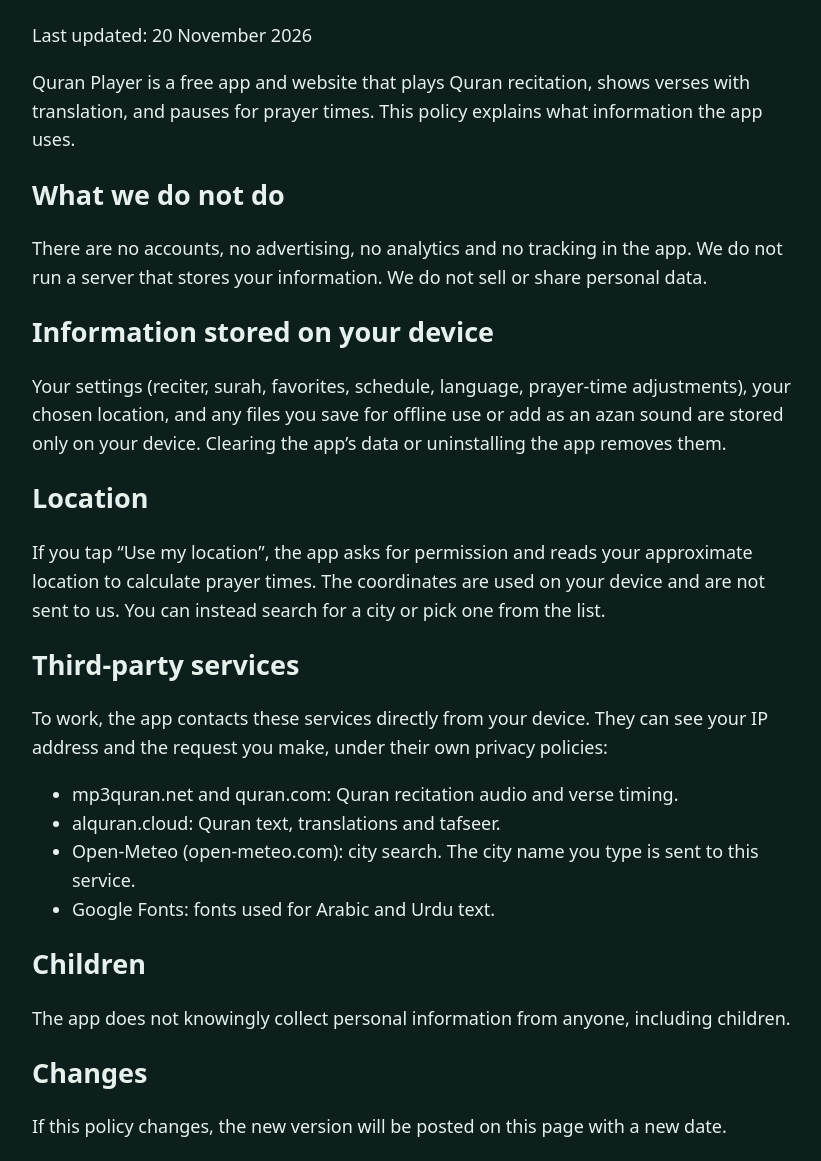
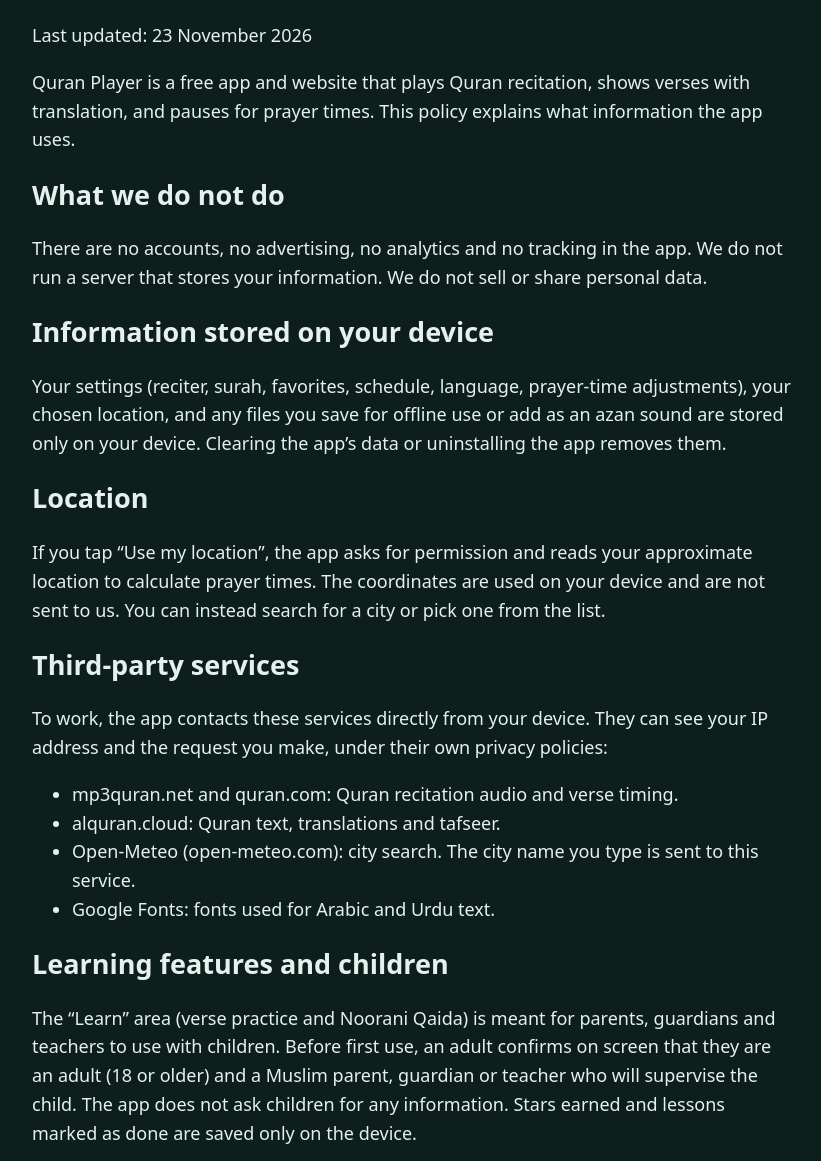
Before and after one commit to majeed-creator/QURAN-RECITATION-, a plain HTML site: page privacy.html in a window 1280 px wide. Shown: the part 98-1259 px from the top of the page, without its empty margins (228-1049 px from the left). Drawn offline with Linux system fonts and the light colour scheme.

Commit message:
Add files via upload

```diff
--- a/privacy.html
+++ b/privacy.html
@@ -4,7 +4,7 @@
 <style>body{font:18px/1.6 system-ui,sans-serif;max-width:760px;margin:0 auto;padding:24px;background:#0d1f1c;color:#e6f0ec}a{color:#3fb58c}h1,h2{line-height:1.3}</style></head>
 <body>
 <h1>Quran Player – Privacy Policy</h1>
-<p>Last updated: 20 November 2026</p>
+<p>Last updated: 23 November 2026</p>
 <p>Quran Player is a free app and website that plays Quran recitation, shows verses with translation, and pauses for prayer times. This policy explains what information the app uses.</p>
 <h2>What we do not do</h2>
 <p>There are no accounts, no advertising, no analytics and no tracking in the app. We do not run a server that stores your information. We do not sell or share personal data.</p>
@@ -20,6 +20,8 @@
 <li>Open-Meteo (open-meteo.com): city search. The city name you type is sent to this service.</li>
 <li>Google Fonts: fonts used for Arabic and Urdu text.</li>
 </ul>
+<h2>Learning features and children</h2>
+<p>The “Learn” area (verse practice and Noorani Qaida) is meant for parents, guardians and teachers to use with children. Before first use, an adult confirms on screen that they are an adult (18 or older) and a Muslim parent, guardian or teacher who will supervise the child. The app does not ask children for any information. Stars earned and lessons marked as done are saved only on the device.</p>
 <h2>Children</h2>
 <p>The app does not knowingly collect personal information from anyone, including children.</p>
 <h2>Changes</h2>
```
